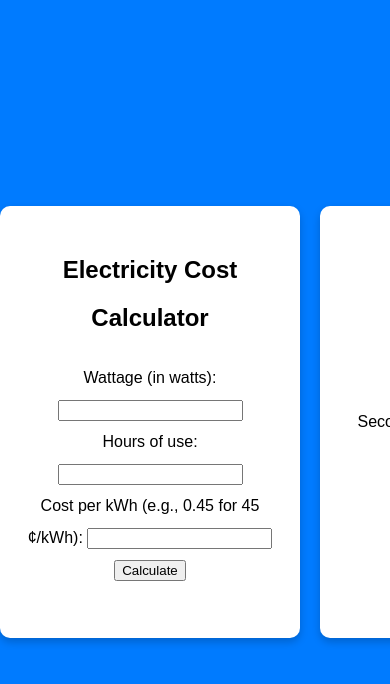
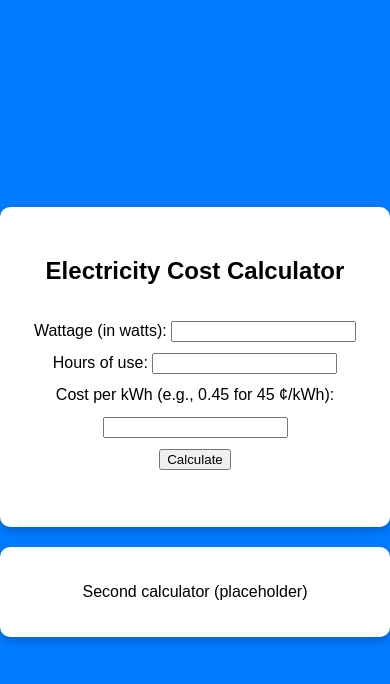
Before and after one commit to c9obvi/electrical-estimator, a Flask app: page / in a window 390 px wide; the page is wider, and only the part inside the window is pictured. Shown: the top 684 px of that part. Run offline with Flask 3, Linux system fonts and the light colour scheme.

Commit message:
responsive css added

```diff
--- a/static/styles.css
+++ b/static/styles.css
@@ -40,3 +40,13 @@ body {
 #card1 {
     line-height: 2;
 }
+
+@media (max-width: 600px) {
+    .grid-container {
+        grid-template-columns: 1fr; /* Stack cards in a single column */
+    }
+    /* Optional: Adjust card width or padding here if needed */
+    .card {
+        padding: 10px; /* Example of reducing padding on smaller screens */
+    }
+}
```
